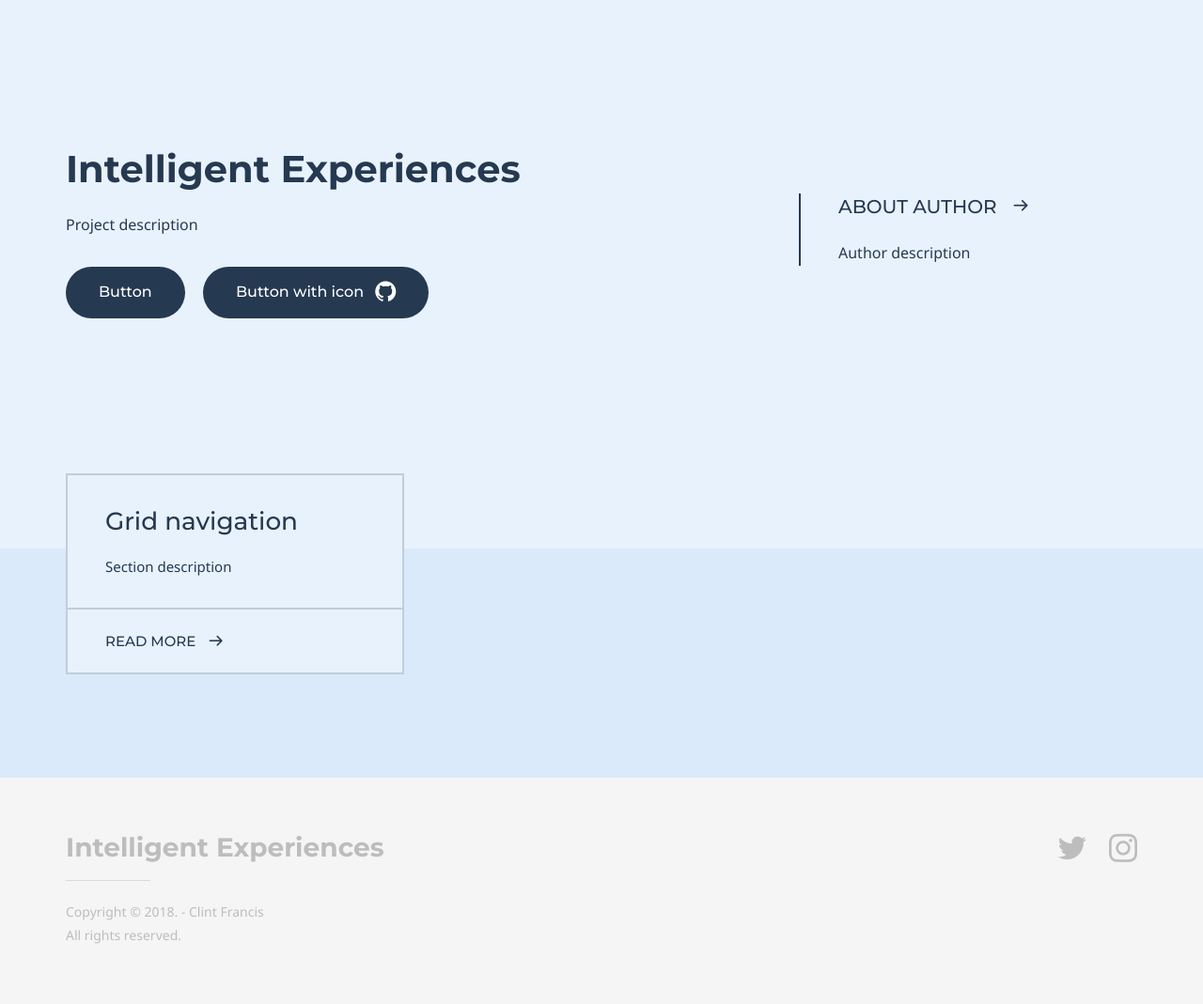
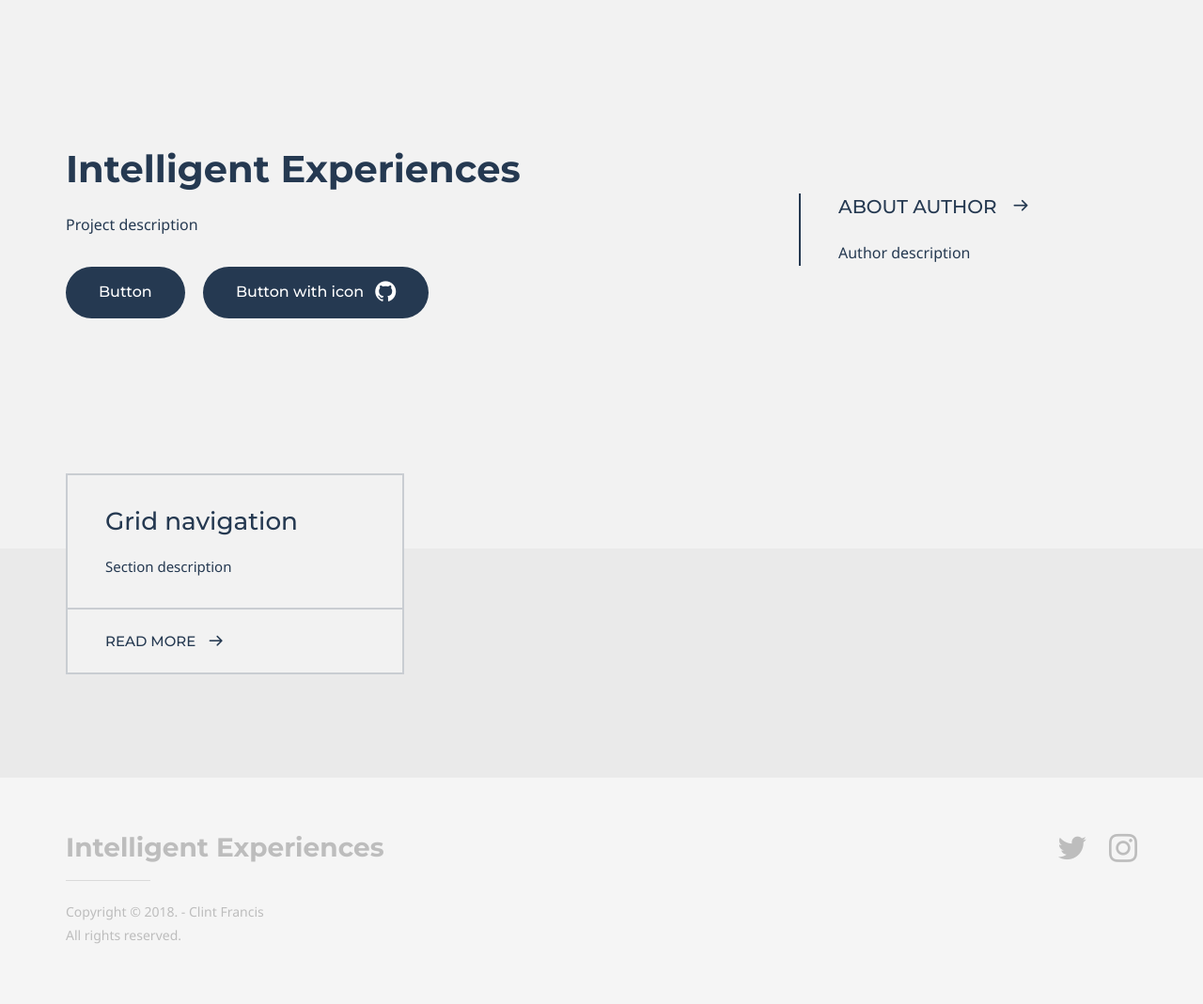
Before and after one commit to ClintFrancis/clintfrancis.github.io, a Jekyll site: the page built from index.md, in a window 1280 px wide. Shown: the whole page at 94% size. Built offline with Jekyll 4.4.1, drawn with Linux system fonts in a browser that asks for light colours; some web fonts are replaced.

Commit message:
Update _variables.scss

```diff
--- a/doks-theme/_sass/_variables.scss
+++ b/doks-theme/_sass/_variables.scss
@@ -44,7 +44,7 @@ $color-social-item: #bdbdbd !default;
 
 // Themes
 $color-theme-green: #F0FAE6 !default;
-$color-theme-blue: #E8F2FC !default;
+$color-theme-blue: #F2F2F2 !default; //#E8F2FC
 $color-theme-purple: #FDE8F8 !default;
 $color-theme-red: #FFECE6 !default;
 $color-theme-yellow: #FCFDE8 !default;
```
